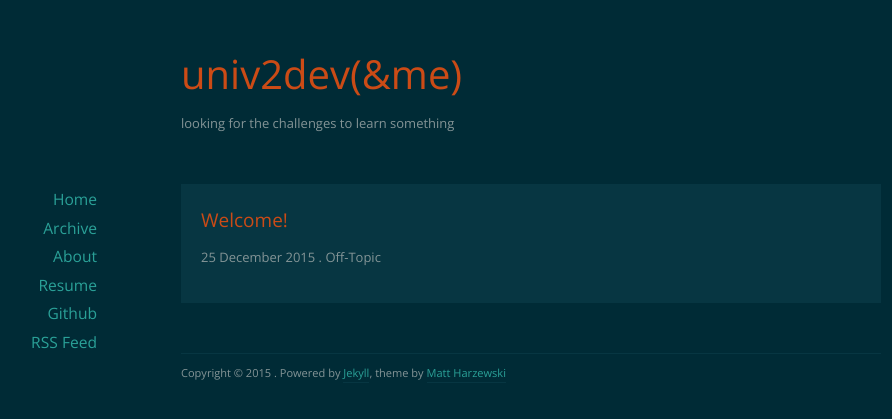
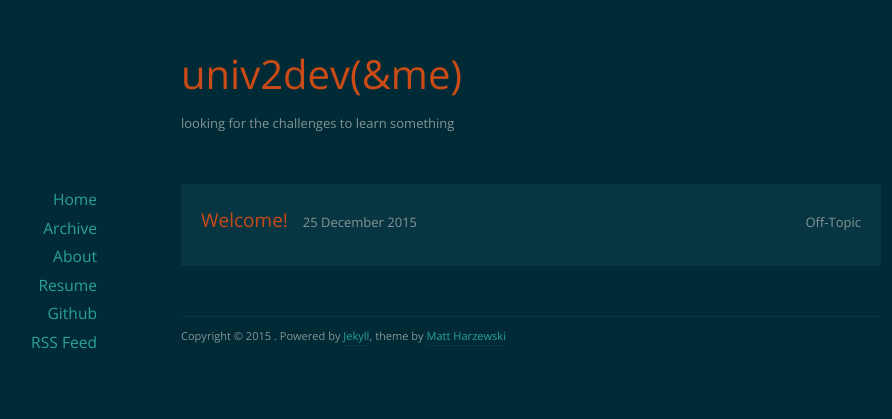
Before and after one commit to dkarwowski/dkarwowski.github.io, a Jekyll site: the page built from archives/index.html, in a window 1280 px wide. Shown: the top 419 px of the page, without its empty margins (109-1001 px from the left). Built offline with Jekyll 4.4.1, drawn with Linux system fonts in a browser that asks for light colours; nearby versions of some CDN libraries.

Commit message:
archives looks cleaner

```diff
--- a/archives/index.html
+++ b/archives/index.html
@@ -7,6 +7,8 @@ title: Archives
 
 	{% for post in site.posts %}
 		<article class="post">
+            <table class="archive">
+                <td class="title">
                 {% if post.external-url %}
                     <h1>
                         <a href="{{ post.external-url }}">{{ post.title }}</a>
@@ -15,7 +17,18 @@ title: Archives
                 {% else %}
                     <h1><a href="{{ post.url }}">{{ post.title }}</a></h1>
                 {% endif %}
-            <p>{{ post.date | date: "%e %B %Y" }}{% for tag in post.tags %} . {{ tag }}{% endfor %}</p>
+                </td>
+                <td class="date">
+                    {{ post.date | date: "%e %B %Y" }}
+                </td>
+                <td class="blank">
+                </td>
+                {% for tag in post.tags %}
+                    <td class="tag">
+                        {{ tag }}
+                    </td>
+                {% endfor %}
+            </table>
 		</article>
 	{% endfor %}
 
--- a/assets/css/style.css
+++ b/assets/css/style.css
@@ -121,6 +121,31 @@ th {
 
 td {
     text-align: center;
+}
+
+table.archive {
+    width: 100%;
+    margin: 0;
+}
+
+td.title {
+    text-align: left;
+    width: 1%;
+    white-space:nowrap;
+}
+
+td.date {
+    text-align: left;
+    width: 1%;
+    white-space: nowrap;
+    padding-left: 15px;
+}
+
+td.tag {
+    width: 1%;
+    white-space: nowrap;
+    text-align: right;
+    padding-left: 15px;
 }
 
 dl {
```
Lines whose indentation alone changed are shown as unchanged.
